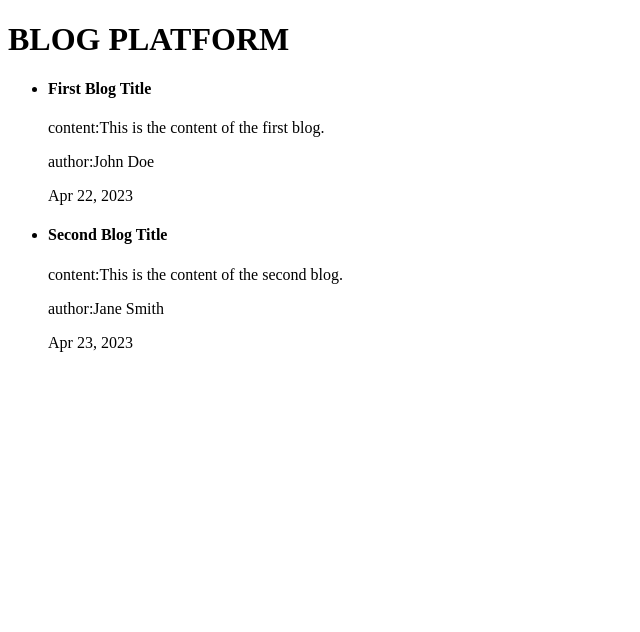
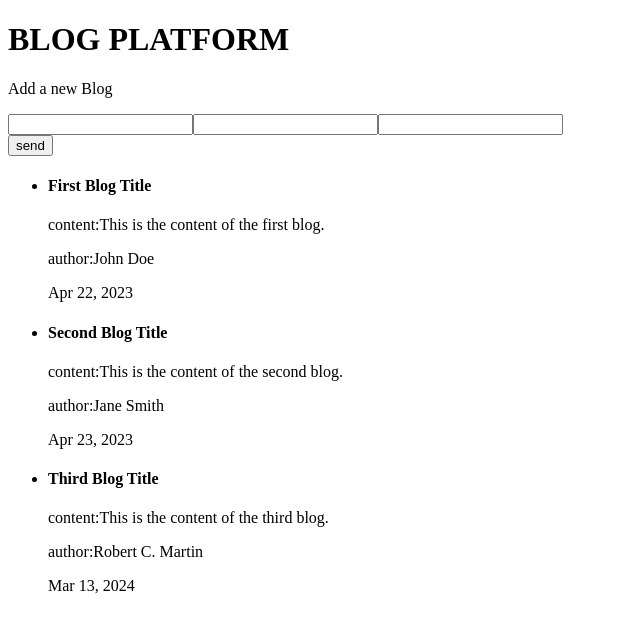
Before and after one commit to ericpastor/blog-platform, an Angular app: page / in a window 1280 px wide. Shown: the top 632 px of the page, without its empty margins (0-640 px from the left). Built offline with nearby package versions, Linux system fonts and the light colour scheme; data requests are answered from the project's data file.

Commit message:
Implemented addNewBlog

```diff
--- a/db.json
+++ b/db.json
@@ -13,6 +13,13 @@
       "date": "2023-04-23",
       "author": "Jane Smith",
       "content": "This is the content of the second blog."
+    },
+    {
+      "id": 0.33200922502486163,
+      "title": "Third Blog Title",
+      "author": "Robert C. Martin",
+      "content": "This is the content of the third blog.",
+      "date": "2024-03-13T14:00:36.402Z"
     }
   ]
 }
--- a/src/app/app.component.html
+++ b/src/app/app.component.html
@@ -1,3 +1,5 @@
 <h1>BLOG PLATFORM</h1>
 
+<app-blog-create />
+
 <app-blog-list />
--- a/src/app/components/blog-create/blog-create.component.html
+++ b/src/app/components/blog-create/blog-create.component.html
@@ -1 +1,32 @@
-<p>blog-create works!</p>
+<div>
+  <p>Add a new Blog</p>
+  <form (ngSubmit)="AddNewBlog()" action="create-new-blog">
+    <label for="title">
+      <input
+        id="title"
+        type="text"
+        [(ngModel)]="newTitle"
+        [ngModelOptions]="{ standalone: true }"
+      />
+    </label>
+    <label for="author">
+      <input
+        id="author"
+        type="text"
+        [(ngModel)]="newAuthor"
+        [ngModelOptions]="{ standalone: true }"
+      />
+    </label>
+    <label for="content">
+      <input
+        id="content"
+        type="text"
+        [(ngModel)]="newContent"
+        [ngModelOptions]="{ standalone: true }"
+      />
+    </label>
+    <div>
+      <button>send</button>
+    </div>
+  </form>
+</div>
--- a/src/app/components/blog-create/blog-create.component.ts
+++ b/src/app/components/blog-create/blog-create.component.ts
@@ -1,12 +1,31 @@
+import { CommonModule } from '@angular/common';
 import { Component } from '@angular/core';
+import { FormsModule } from '@angular/forms';
+import { BlogRaw } from '../../models/blog.model';
+import { BlogService } from '../../core/services/blog.service';
 
 @Component({
   selector: 'app-blog-create',
   standalone: true,
-  imports: [],
+  imports: [CommonModule, FormsModule],
   templateUrl: './blog-create.component.html',
-  styleUrl: './blog-create.component.css'
+  styleUrl: './blog-create.component.css',
 })
 export class BlogCreateComponent {
+  public newTitle: string = '';
+  public newAuthor: string = '';
+  public newContent: string = '';
 
+  constructor(private blogService: BlogService) {}
+
+  public AddNewBlog() {
+    const newBlog = {
+      id: Math.random(),
+      title: this.newTitle,
+      author: this.newAuthor,
+      content: this.newContent,
+      date: new Date(),
+    };
+    this.blogService.AddNewBlog(newBlog).subscribe();
+  }
 }
--- a/src/app/core/services/blog.service.ts
+++ b/src/app/core/services/blog.service.ts
@@ -13,4 +13,8 @@ export class BlogService {
   public getAllBlogs(): Observable<BlogRaw[]> {
     return this.httpClient.get<BlogRaw[]>(`${environment.baseUrl}`);
   }
+
+  public AddNewBlog(newBlog:BlogRaw): Observable<BlogRaw> {
+    return this.httpClient.post<BlogRaw>(`${environment.baseUrl}`, newBlog);
+  }
 }
```
Also changed, not shown: src/app/app.component.ts (+8 -1 lines).
